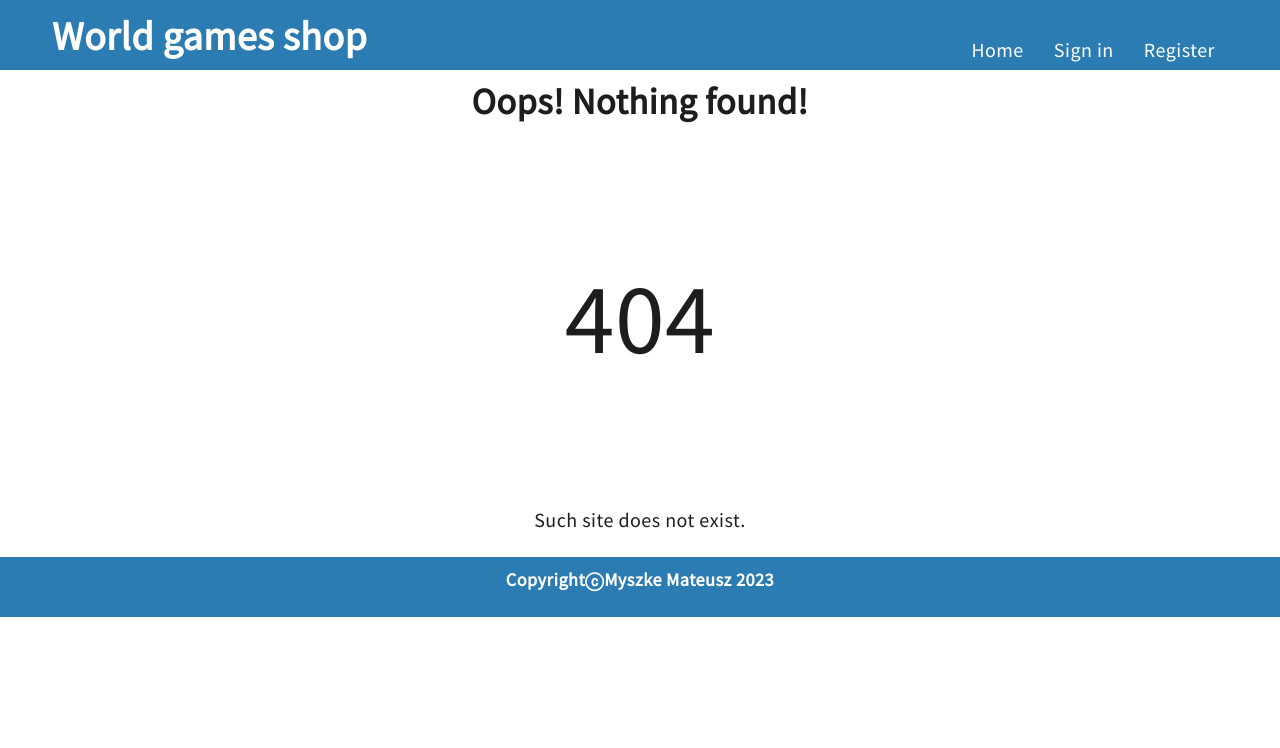
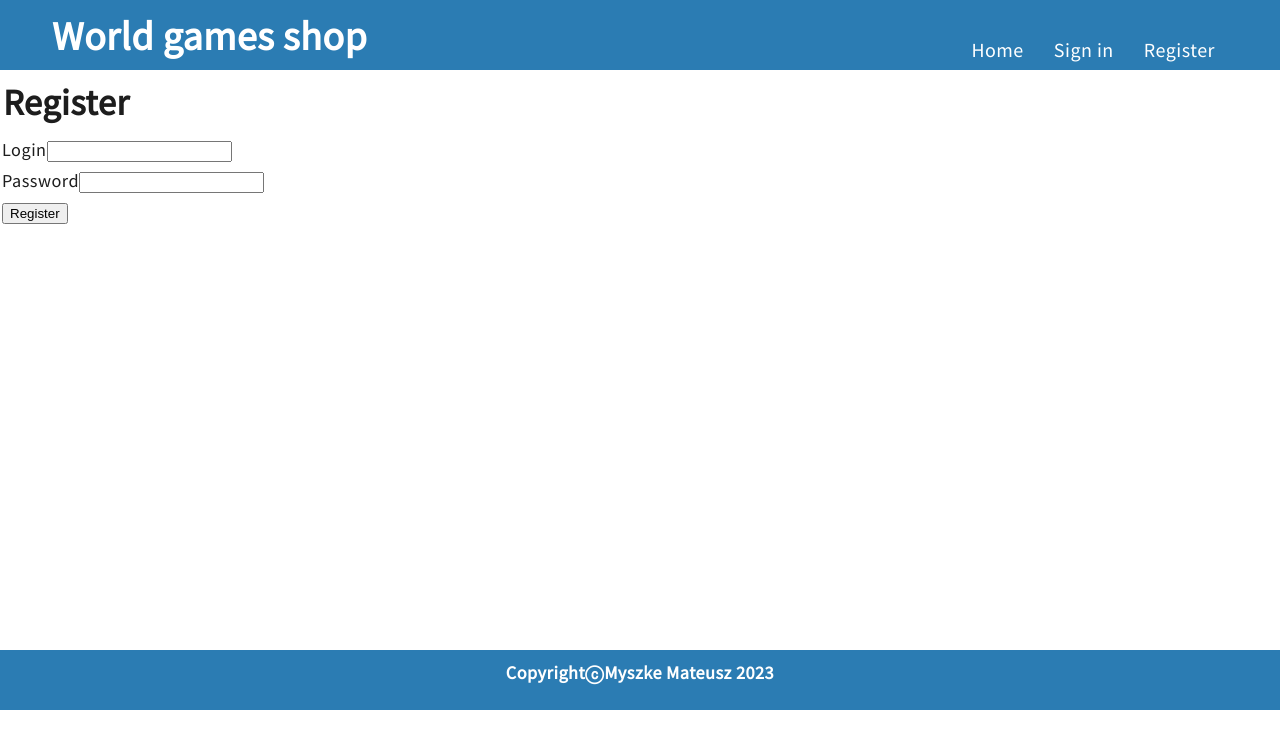
Before and after one commit to MateuszMyszke/NestJS-FullStack, a React (Create React App) app in the folder client/: page /register in a window 1280 px wide. Before the commit this address had no page. Shown: the top 748 px of the page. Built offline with nearby package versions, Linux system fonts and the light colour scheme.

Commit message:
Add register page

```diff
--- a/client/src/App.js
+++ b/client/src/App.js
@@ -4,8 +4,28 @@
 import Footer from './components/views/Footer/Footer';
 import Navbar from './components/views/Navbar/Navbar';
 import NotFound from './components/pages/NotFound/NotFound';
+import { useEffect, useState } from 'react';
+import { useDispatch } from 'react-redux';
+import { addCart } from './redux/cartRedux';
+import Register from './components/pages/Register/Register';
+const App = () => {
+  const [cartData, setcartData] = useState(
+    JSON.parse(localStorage.getItem('cart')) || 0,
+  );
+  const [user, setUser] = useState(
+    JSON.parse(localStorage.getItem('user')) || 0,
+  );
 
-const App = () => {
+  const dispatch = useDispatch();
+
+  useEffect(() => {
+    if (cartData.length > 0) {
+      cartData.map((i) => {
+        dispatch(addCart(i));
+      });
+    }
+  }, [cartData]);
+
   return (
     <main>
       <Container>
@@ -13,6 +33,7 @@
         <Routes>
           <Route path='/' element={<Home />}/>
           <Route path='*' element={<NotFound />}/>
+          <Route path='/register' element={<Register />} />
         </Routes>
         <Footer />
       </Container>
--- /dev/null
+++ b/client/src/components/features/Container.js
@@ -0,0 +1,11 @@
+import styles from './Container.module.scss';
+
+const Container = (props) => {
+    return (
+        <div className={styles.container}>
+          {props.children}
+        </div>
+    );
+};
+
+export default Container;
--- /dev/null
+++ b/client/src/components/features/Container.module.scss
@@ -0,0 +1,8 @@
+@import '../../styles/global.scss';
+
+  .container {
+    position:relative;
+    max-width: 100 vh;
+    min-height:100 vh;
+    margin: 2px;
+}
--- /dev/null
+++ b/client/src/components/pages/Register/Register.js
@@ -0,0 +1,98 @@
+import React, { useState } from 'react';
+import { Alert, Button, Form, Spinner } from 'react-bootstrap';
+import { useDispatch, useSelector } from 'react-redux';
+import { useNavigate } from 'react-router-dom';
+import { addUser, getUserByLogin } from '../../../redux/userRedux';
+import Container from '../../features/Container';
+import styles from './Register.module.scss';
+
+const Register = () => {
+  const [login, setLogin] = useState('');
+  const [password, setPassword] = useState('');
+  const [status, setStatus] = useState(null);
+  const dispatch = useDispatch();
+  const userCheck = useSelector((state) => getUserByLogin(state, login));
+  const navigate = useNavigate();
+  const handleSubmit = (e) => {
+    e.preventDefault();
+    const data = { login, password };
+    if (login.length < 6 || password.length < 6) {
+      setStatus('loginWalidation');
+      return;
+    } else if (userCheck) {
+      setStatus('loginError');
+      return;
+    }
+    dispatch(addUser(data));
+    setStatus('success');
+    setTimeout(() => {
+      navigate('/loginUser');
+    }, 3000);
+  };
+
+  return (
+   <Container>
+      <Form
+        className="col-12 col-sm-3 mx-auto my-5 pb-5"
+        onSubmit={handleSubmit}
+      >
+        <h1>Register</h1>
+        {status === 'success' && (
+          <Alert variant="success">
+            <Alert.Heading>Success!</Alert.Heading>
+            <p>You have been successfully registered! You can now log in...</p>
+          </Alert>
+        )}
+
+        {status === 'serverError' && (
+          <Alert variant="danger">
+            <Alert.Heading>Something went wrong...</Alert.Heading>
+            <p>Unexpected error.. Please try again!</p>
+          </Alert>
+        )}
+        {status === 'loginError' && (
+          <Alert variant="warning">
+            <Alert.Heading>Login already in use</Alert.Heading>
+            <p>You have to use other login.</p>
+          </Alert>
+        )}
+        {status === 'loginWalidation' && (
+          <Alert variant="warning">
+            <Alert.Heading>Login or password i to short</Alert.Heading>
+            <p>You must use at least 6 characters</p>
+          </Alert>
+        )}
+
+        {status === 'loading' && (
+          <Spinner animation="border" role="status" className="d-block mx-auto">
+            <span className="visually-hidden">Loading...</span>
+          </Spinner>
+        )}
+
+        <Form.Group>
+          <Form.Label>Login</Form.Label>
+          <Form.Control
+            type="text"
+            required={true}
+            value={login}
+            onChange={(e) => setLogin(e.target.value)}
+          ></Form.Control>
+        </Form.Group>
+        <Form.Group>
+          <Form.Label>Password</Form.Label>
+          <Form.Control
+            type="password"
+            required={true}
+            value={password}
+            onChange={(e) => setPassword(e.target.value)}
+          ></Form.Control>
+        </Form.Group>
+        <Button variant="primary" type="submit">
+          Register
+        </Button>
+      </Form>
+    </Container>
+  );
+};
+
+export default Register;
--- /dev/null
+++ b/client/src/components/pages/Register/Register.module.scss
@@ -0,0 +1,9 @@
+@import '../../../styles/global.scss';
+
+
+ .container {
+  Button {
+    margin-top: 10px;
+    background-color: $green;
+  }
+ }
```
Also changed, not shown: 2 other files (tests, documents, lock files or other folders).
